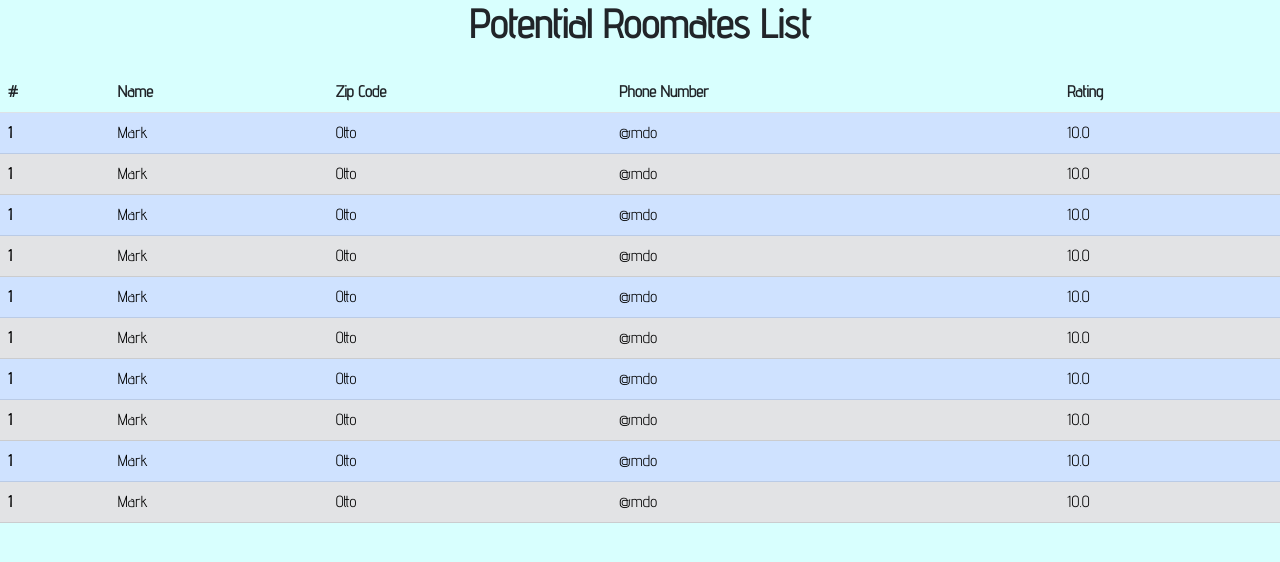
After one commit to sidsrivastava001/Peritas, a Flask app: template templates/list.html in a window 1280 px wide. The commit adds this page. Shown: the top 562 px of the page. Run offline with Flask 2, Linux system fonts and the light colour scheme; the template is opened without the code that fills it, so the values that code supplies are empty.

Commit message:
list and response pages

```diff
--- /dev/null
+++ b/templates/list.html
@@ -0,0 +1,42 @@
+{% extends 'base.html' %}
+
+{% block header %}
+  {% block title %}Potential Roomates List{% endblock %}
+{% endblock %}
+
+{% block content %}
+  <header><h1 class="fw-bolder position-absolute top-0 start-50 translate-middle-x">Potential Roomates List</h1></header>
+
+    <br><br><br>
+
+    <table class="table">
+        <thead>
+          <tr>
+            <th scope="col">#</th>
+            <th scope="col">Name</th>
+            <th scope="col">Zip Code</th>
+            <th scope="col">Phone Number</th>
+            <th scope="col">Rating</th>
+          </tr>
+        </thead>
+
+    {% for i in range(5) %}
+    <tbody>
+        <tr>
+          <th class="table-primary"scope="row">1</th>
+          <td class="table-primary">Mark</td>
+          <td class="table-primary">Otto</td>
+          <td class="table-primary">@mdo</td>
+          <td class="table-primary">10.0</td>
+        </tr>
+        <tr>
+            <th class="table-secondary" scope="row">1</th>
+            <td class="table-secondary">Mark</td>
+            <td class="table-secondary">Otto</td>
+            <td class="table-secondary">@mdo</td>
+            <td class="table-secondary">10.0</td>
+          </tr>
+    {% endfor %}
+    </tbody>
+    </table>
+{% endblock %}
--- a/testhtml.py
+++ b/testhtml.py
@@ -4,7 +4,7 @@ app = Flask(__name__)
 
 @app.route("/")
 def home():
-    return render_template("response.html")
+    return render_template("list.html")
 
 @app.route("/register")
 def register():
```
Also changed, not shown: templates/response.html (+38 -0 lines).
